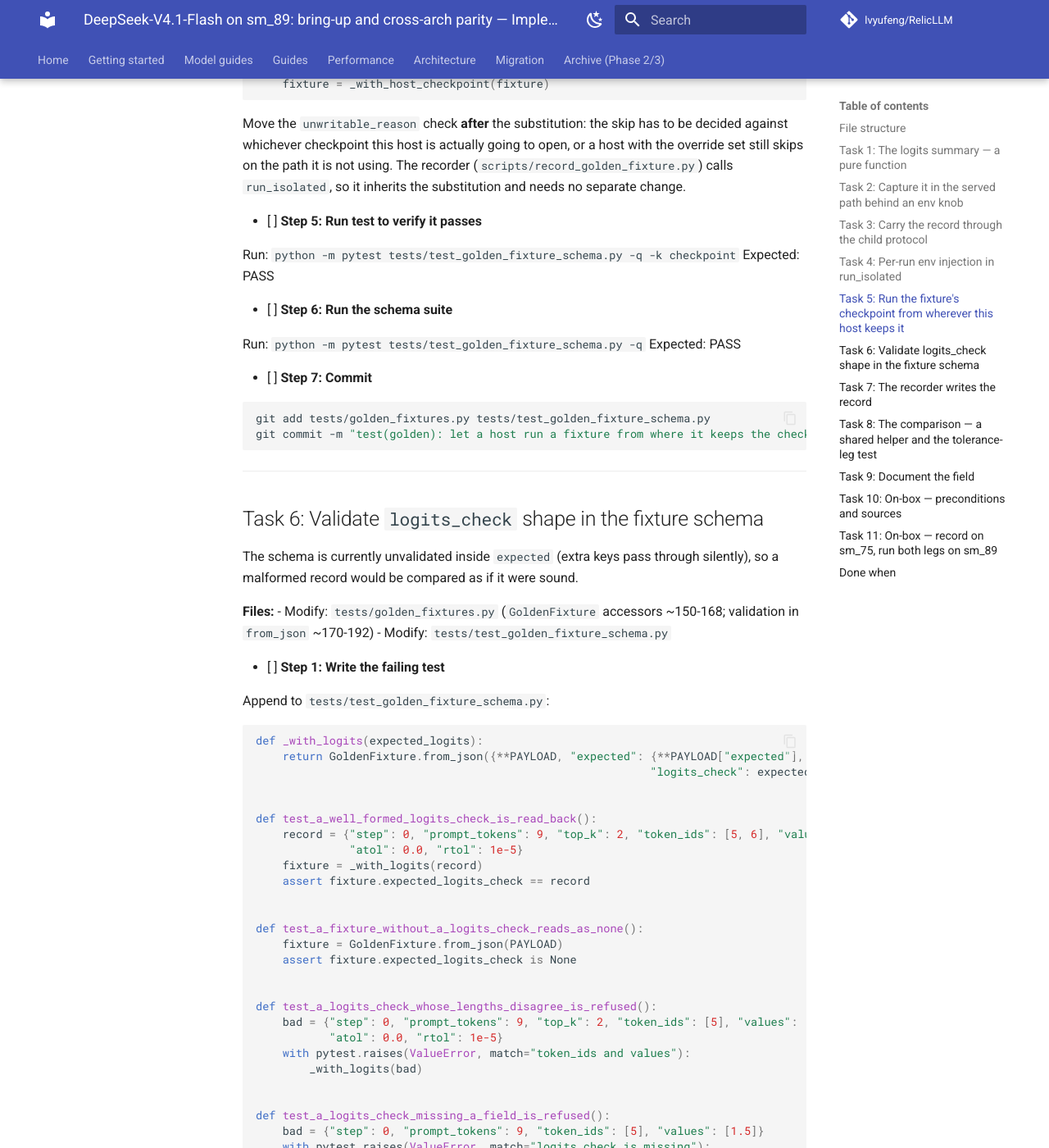
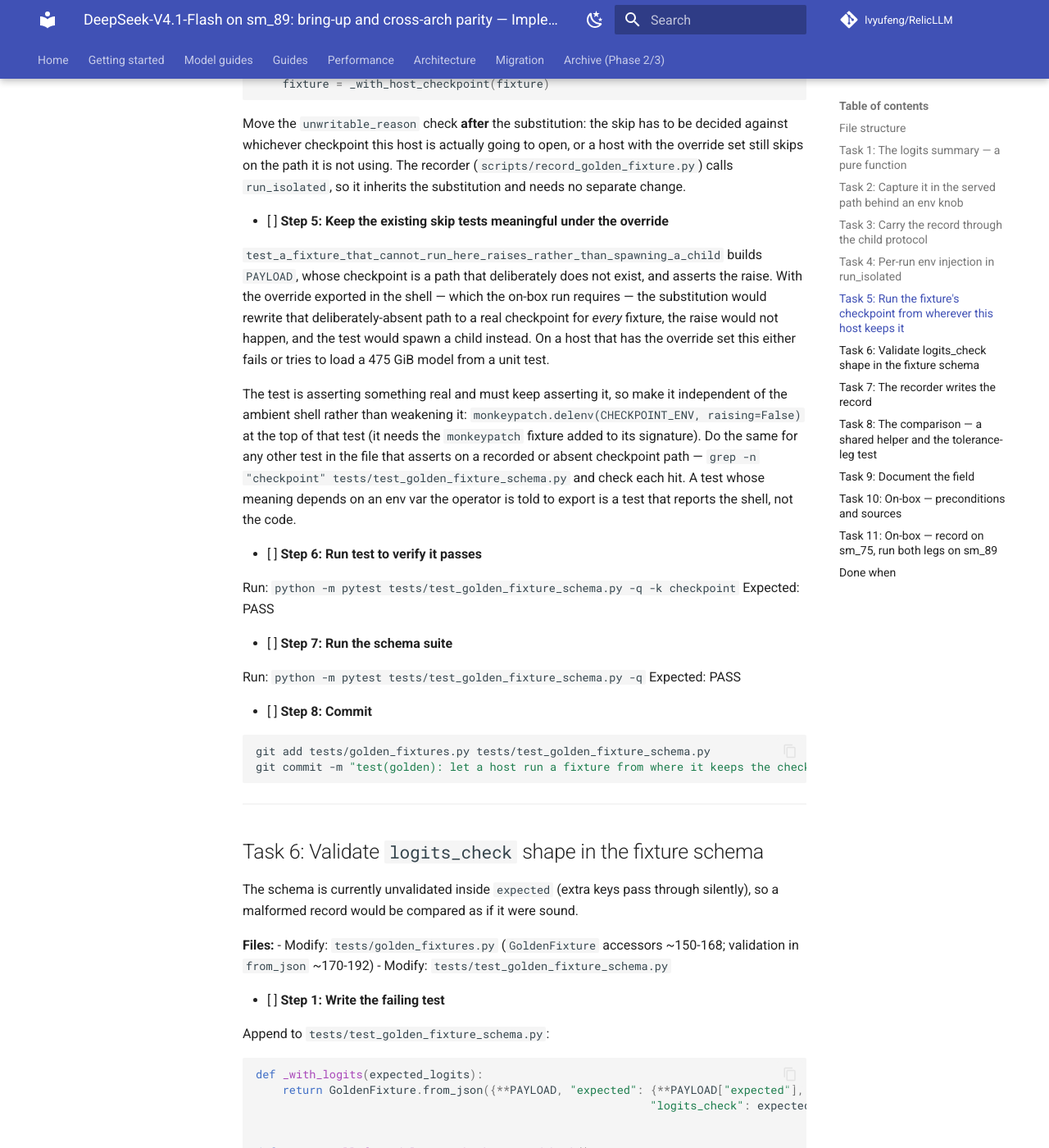
Before and after one commit to lvyufeng/RelicLLM, an MkDocs documentation site: the page built from docs/superpowers/plans/2026-10-09-v41-flash-sm89.md, in a window 1280 px wide and 1400 px high, scrolled down 15851 px. Shown: the whole window at 82% size. Built offline with MkDocs 1.6.1 and Material for MkDocs 9.7.7, drawn with Linux system fonts in a browser that asks for light colours; comment, search, counter and statistics services are not loaded.

Commit message:
docs: keep the skip tests meaningful when the checkpoint override is set
An operator running the on-box legs exports POCKETLLM_GOLDEN_CHECKPOINT,
because that is the only way this host reaches the checkpoint it holds. The
substitution is by path, so it also rewrites the deliberately-absent path in
the schema suite's PAYLOAD -- and the skip test that exists to prove an absent
checkpoint raises would instead spawn a child and try to load 475 GiB from a
unit test.

The test is right and stays; it just has to say what it depends on, so Step 5
clears the variable for the tests that assert on a recorded or absent path.
Direction is unchanged -- the substitution is applied in run_isolated and never
inside from_json or load_fixture, which is what keeps those assertions readable.

````diff
--- a/docs/superpowers/plans/2026-10-09-v41-flash-sm89.md
+++ b/docs/superpowers/plans/2026-10-09-v41-flash-sm89.md
@@ -761,17 +761,33 @@ whichever checkpoint this host is actually going to open, or a host with the ove
 skips on the path it is not using. The recorder (`scripts/record_golden_fixture.py`) calls
 `run_isolated`, so it inherits the substitution and needs no separate change.
 
-- [ ] **Step 5: Run test to verify it passes**
+- [ ] **Step 5: Keep the existing skip tests meaningful under the override**
+
+`test_a_fixture_that_cannot_run_here_raises_rather_than_spawning_a_child` builds `PAYLOAD`, whose
+checkpoint is a path that deliberately does not exist, and asserts the raise. With the override
+exported in the shell — which the on-box run requires — the substitution would rewrite that
+deliberately-absent path to a real checkpoint for *every* fixture, the raise would not happen, and
+the test would spawn a child instead. On a host that has the override set this either fails or tries
+to load a 475 GiB model from a unit test.
+
+The test is asserting something real and must keep asserting it, so make it independent of the
+ambient shell rather than weakening it: `monkeypatch.delenv(CHECKPOINT_ENV, raising=False)` at the
+top of that test (it needs the `monkeypatch` fixture added to its signature). Do the same for any
+other test in the file that asserts on a recorded or absent checkpoint path — `grep -n "checkpoint"
+tests/test_golden_fixture_schema.py` and check each hit. A test whose meaning depends on an env var
+the operator is told to export is a test that reports the shell, not the code.
+
+- [ ] **Step 6: Run test to verify it passes**
 
 Run: `python -m pytest tests/test_golden_fixture_schema.py -q -k checkpoint`
 Expected: PASS
 
-- [ ] **Step 6: Run the schema suite**
+- [ ] **Step 7: Run the schema suite**
 
 Run: `python -m pytest tests/test_golden_fixture_schema.py -q`
 Expected: PASS
 
-- [ ] **Step 7: Commit**
+- [ ] **Step 8: Commit**
 
 ```bash
 git add tests/golden_fixtures.py tests/test_golden_fixture_schema.py
````
